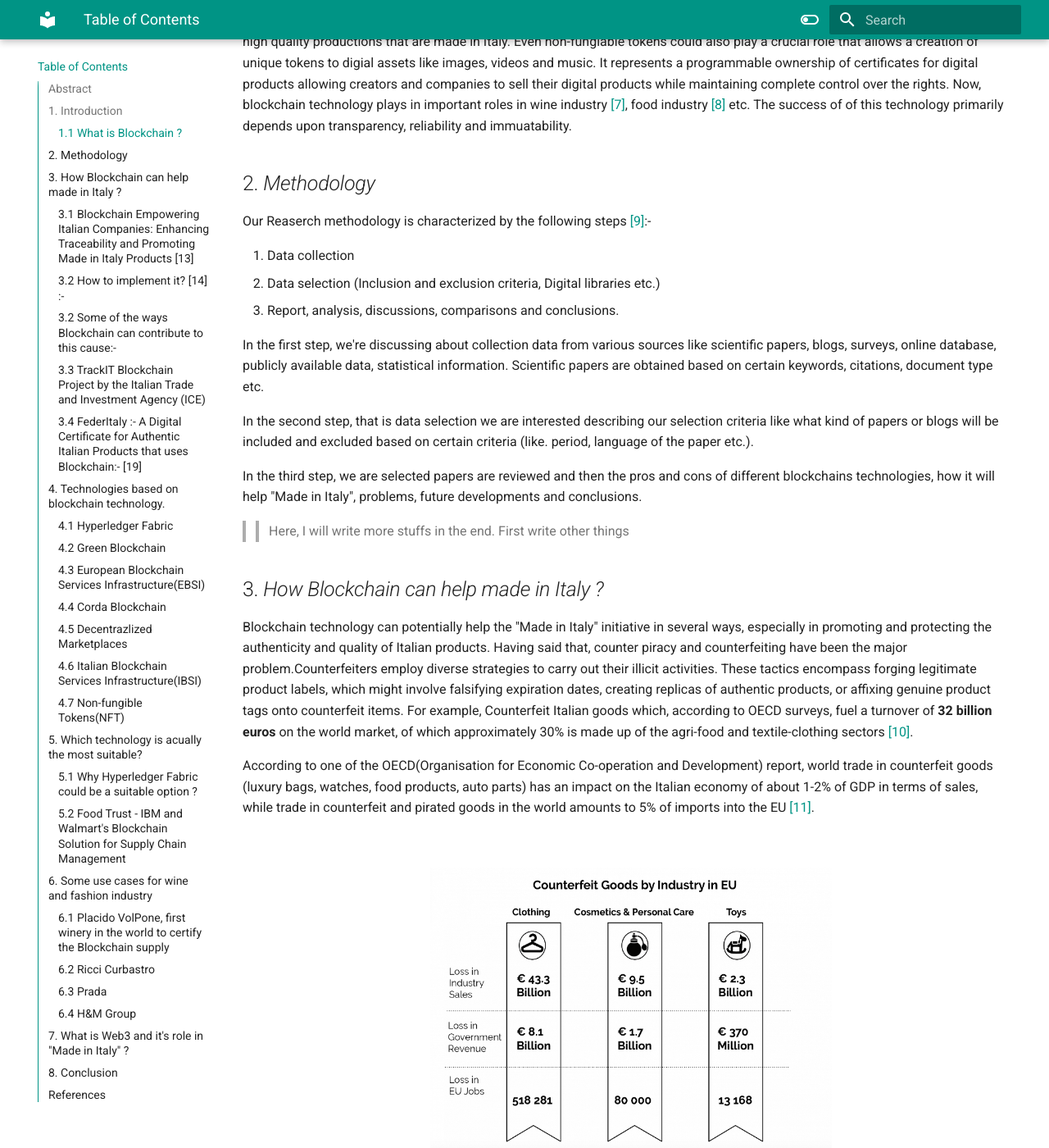
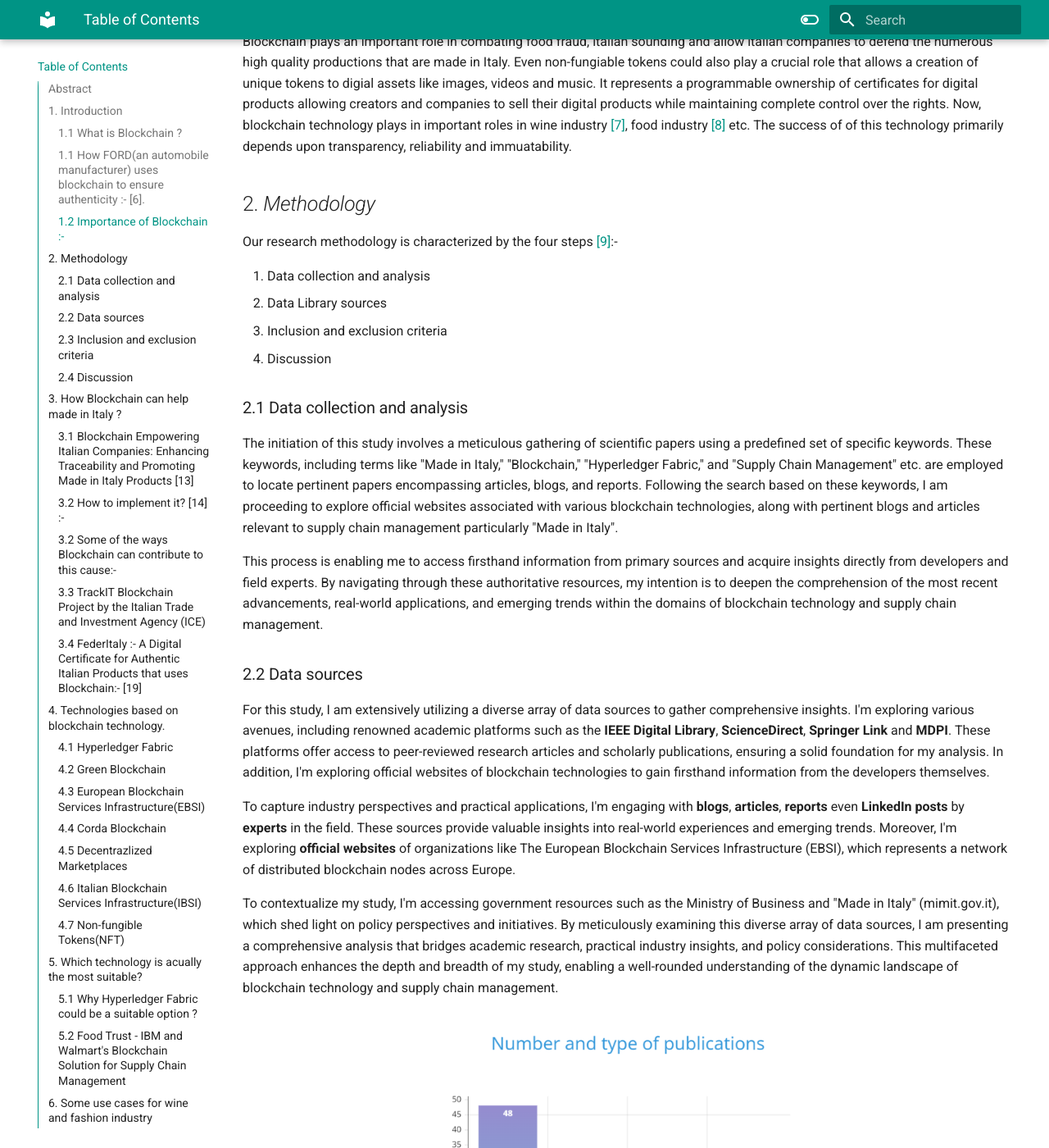
Before and after one commit to piyushsingh1997/Made-in-Italy-, an MkDocs documentation site: the page built from docs/index.md, in a window 1280 px wide and 1400 px high, scrolled down 2795 px. Shown: the whole window at 82% size. Built offline with MkDocs 1.6.1 and Material for MkDocs 9.7.7, drawn with Linux system fonts in a browser that asks for light colours; some of the changed text lies outside the part shown.

Commit message:
Methodology part done

```diff
--- a/docs/index.md
+++ b/docs/index.md
@@ -33,32 +33,60 @@ With the addition of each new block, the blockchain expands and serves as a comp
 All transactions are subjected to verification before being appended to the blockchain. Cryptocurrencies operate on this immutable and decentralized technology, making them resistant to counterfeiting and eliminating the need for central authorities, all secured through robust encryption algorithms. Beyond the financial realm, blockchain's widespread adoption is evident as it rapidly advances in various other domains, revolutionizing industries through its ever-evolving potential. For example,
 
 ***
-* **How FORD(an automobile manufacturer) uses blockchain to ensure authenticity :-** [[6]](https://www.blockdata.tech/profiles/ford-blockchain).
+### 1.1 How FORD(an automobile manufacturer) uses blockchain to ensure authenticity :- [[6]](https://www.blockdata.tech/profiles/ford-blockchain).
 
 In January 2019, Ford Motor Company launched a blockchain pilot with IBM to ethically source cobalt. They use **Hyperledger Fabric** to demonstrate responsible production, trade, and processing in the supply chain. The goal is to create an open industry-wide network for tracing and validating minerals and materials used in automotive and consumer electronics. By leveraging blockchain technology, they aim to replace traditional third-party audits with a network of validated participants and real-time accessible immutable data. In late January 2020, Ford and IBM further collaborated to use blockchain for tracing cobalt's source to ensure authenticity and quality for electric car batteries. They are using blockchain technology for tracing the source of cobalt, a crucial component in electric car batteries. The main objective was to ensure the authenticity and quality of the cobalt supplies used by Ford.
 
 ***
 
-* **Importance of Blockchain :-**
+### 1.2 Importance of Blockchain :-
 
 In this regard, blockchain technology plays an important role to certify the provenance and products that claims to be "Made in Italy". Blockchain plays an important role in combating food fraud, italian sounding and allow italian companies to defend the numerous high quality productions that are made in Italy. Even non-fungiable tokens could also play a crucial role that allows a creation of unique tokens to digial assets like images, videos and music. It represents a programmable ownership of certificates for digital products allowing creators and companies to sell their digital products while maintaining complete control over the rights. Now, blockchain technology plays in important roles in wine industry [[7]](https://www.mdpi.com/2071-1050/13/23/13070), food industry [[8]](https://www.mdpi.com/2305-6290/4/4/27) etc. The success of of this technology primarily depends upon transparency, reliability and immuatability.
 
 
 ## 2. *Methodology*
 
-Our Reaserch methodology is characterized by the following steps [[9]](https://www.sciencedirect.com/science/article/pii/S2351978920306181):-
+Our research methodology is characterized by the four steps [[9]](https://www.sciencedirect.com/science/article/pii/S2215016122002746):-
 
-1. Data collection
-2. Data selection (Inclusion and exclusion criteria, Digital libraries etc.)
-3. Report, analysis, discussions, comparisons and conclusions.
+1. Data collection and analysis
+2. Data Library sources
+3. Inclusion and exclusion criteria
+4. Discussion
 
-In the first step, we're discussing about collection data from various sources like scientific papers, blogs, surveys, online database, publicly available data, statistical information. Scientific papers are obtained based on certain keywords, citations, document type etc.
+### 2.1 Data collection and analysis
 
-In the second step, that is data selection we are interested describing our selection criteria like what kind of papers or blogs will be included and excluded based on certain criteria (like. period, language of the paper etc.).
+The initiation of this study involves a meticulous gathering of scientific papers using a predefined set of specific keywords. These keywords, including terms like "Made in Italy," "Blockchain," "Hyperledger Fabric," and "Supply Chain Management" etc. are employed to locate pertinent papers encompassing articles, blogs, and reports. Following the search based on these keywords, I am proceeding to explore official websites associated with various blockchain technologies, along with pertinent blogs and articles relevant to supply chain management particularly "Made in Italy".
 
-In the third step, we are selected papers are reviewed and then the pros and cons of different blockchains technologies, how it will help "Made in Italy", problems, future developments and conclusions.
+This process is enabling me to access firsthand information from primary sources and acquire insights directly from developers and field experts. By navigating through these authoritative resources, my intention is to deepen the comprehension of the most recent advancements, real-world applications, and emerging trends within the domains of blockchain technology and supply chain management.
 
->> Here, I will write more stuffs in the end. First write other things
+
+### 2.2 Data sources
+
+For this study, I am extensively utilizing a diverse array of data sources to gather comprehensive insights. I'm exploring various avenues, including renowned academic platforms such as the **IEEE Digital Library**, **ScienceDirect**, **Springer Link** and **MDPI**. These platforms offer access to peer-reviewed research articles and scholarly publications, ensuring a solid foundation for my analysis. In addition, I'm exploring official websites of blockchain technologies to gain firsthand information from the developers themselves.
+
+To capture industry perspectives and practical applications, I'm engaging with **blogs**, **articles**, **reports** even **LinkedIn posts** by **experts** in the field. These sources provide valuable insights into real-world experiences and emerging trends. Moreover, I'm exploring **official websites** of organizations like The European Blockchain Services Infrastructure (EBSI), which represents a network of distributed blockchain nodes across Europe.
+
+To contextualize my study, I'm accessing government resources such as the Ministry of Business and "Made in Italy" (mimit.gov.it), which shed light on policy perspectives and initiatives. By meticulously examining this diverse array of data sources, I am presenting a comprehensive analysis that bridges academic research, practical industry insights, and policy considerations. This multifaceted approach enhances the depth and breadth of my study, enabling a well-rounded understanding of the dynamic landscape of blockchain technology and supply chain management.
+
+
+<figure markdown>
+  ![Image title](<bar.png>){ width="500" }
+  <figcaption>Fig 2 :- Number and type of publications used in this paper
+</figcaption>
+</figure>
+
+
+### 2.3 Inclusion and exclusion criteria
+
+| Criteria Type       | Description   | Example|
+| :---------: | :----------------------------------: | :---------: |
+| Period |  Articles have been chosen for evaluation according to specific timeframes as blockchain technology is continously evolving and expanding. | **INCLUSION** :- From 2017 to 2023, **EXCLUSION** :- Papers prior  2017 |  |
+| Type of sources | Articles have been added to or removed from consideration based on their source type | **INCLUSION** :- Articles from scientific papers, official websites, blogs(italian/english), posts, reports, newsletters.          **EXCLUSION** :- Articles from books, Information from videos. |
+| Languange |Articles have been excluded based on language |  **EXCLUSION** :- Conference/Journal papers that are not in English|
+
+### 2.4 Discussion
+
+In the following sections, we'll explore why we are using blockchain, how blockchain can revolutionize *"Made in Italy*." We'll see real use cases in sectors like wine and fashion, highlighting how blockchain ensures authenticity and traceability. Our analysis will encompass diverse blockchain technologies like Hyperledger Fabric, Green Blockchain, Corda, IBSI, and EBSI, evaluating their pros and cons. We'll pinpoint the most suitable technology for "Made in Italy," enabling reliable certification, supply chain tracking, and anti-counterfeiting measures. Through practical examples, we'll illustrate how these advancements benefit industries, preserving their integrity and enhancing the global reputation of "Made in Italy."
 
 ## 3. *How Blockchain can help made in Italy ?*
 
@@ -411,7 +439,7 @@ Blockchain technology has already demonstrated its potential to revolutionize nu
 
 [8] [Blockchain Technology in the Food Industry: A Review of Potentials, Challenges and Future Research Directions](https://www.mdpi.com/2305-6290/4/4/27)
 
-[9] [Blockchain and agricultural supply chains traceability: research trends and future challenges](https://www.sciencedirect.com/science/article/pii/S2351978920306181)
+[9] [How-to conduct a systematic literature review: A quick guide for computer science research](https://www.sciencedirect.com/science/article/pii/S2215016122002746)
 
 [10] [Made in Italy, a blockchain project to combat counterfeiting on international markets](https://www.sardegnaimpresa.eu/it/news/made-italy-progetto-blockchain-contrastare-la-contraffazione-sui-mercati-internazionali).
 
```
Also changed, not shown: docs/bar.png (added).
